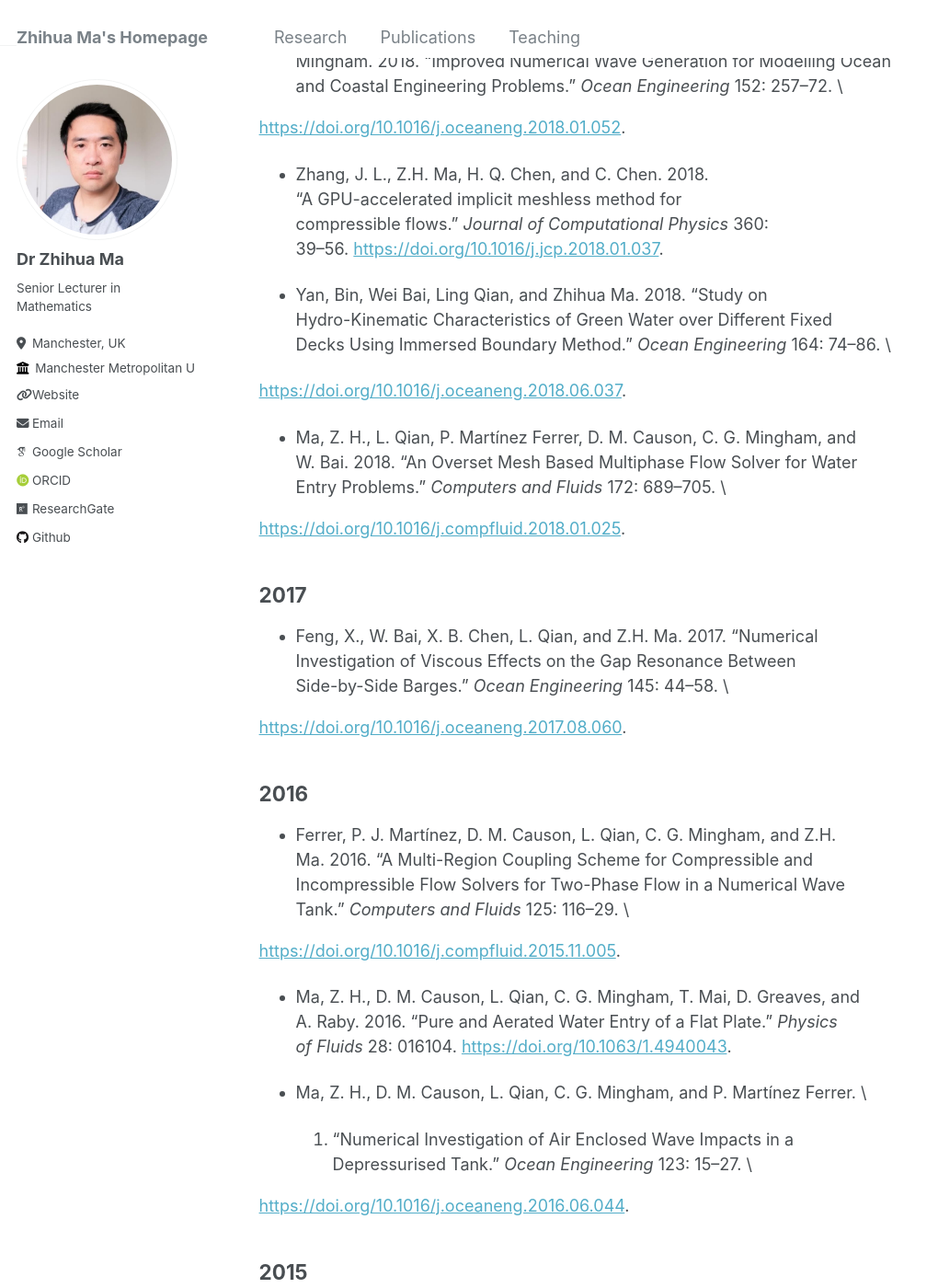
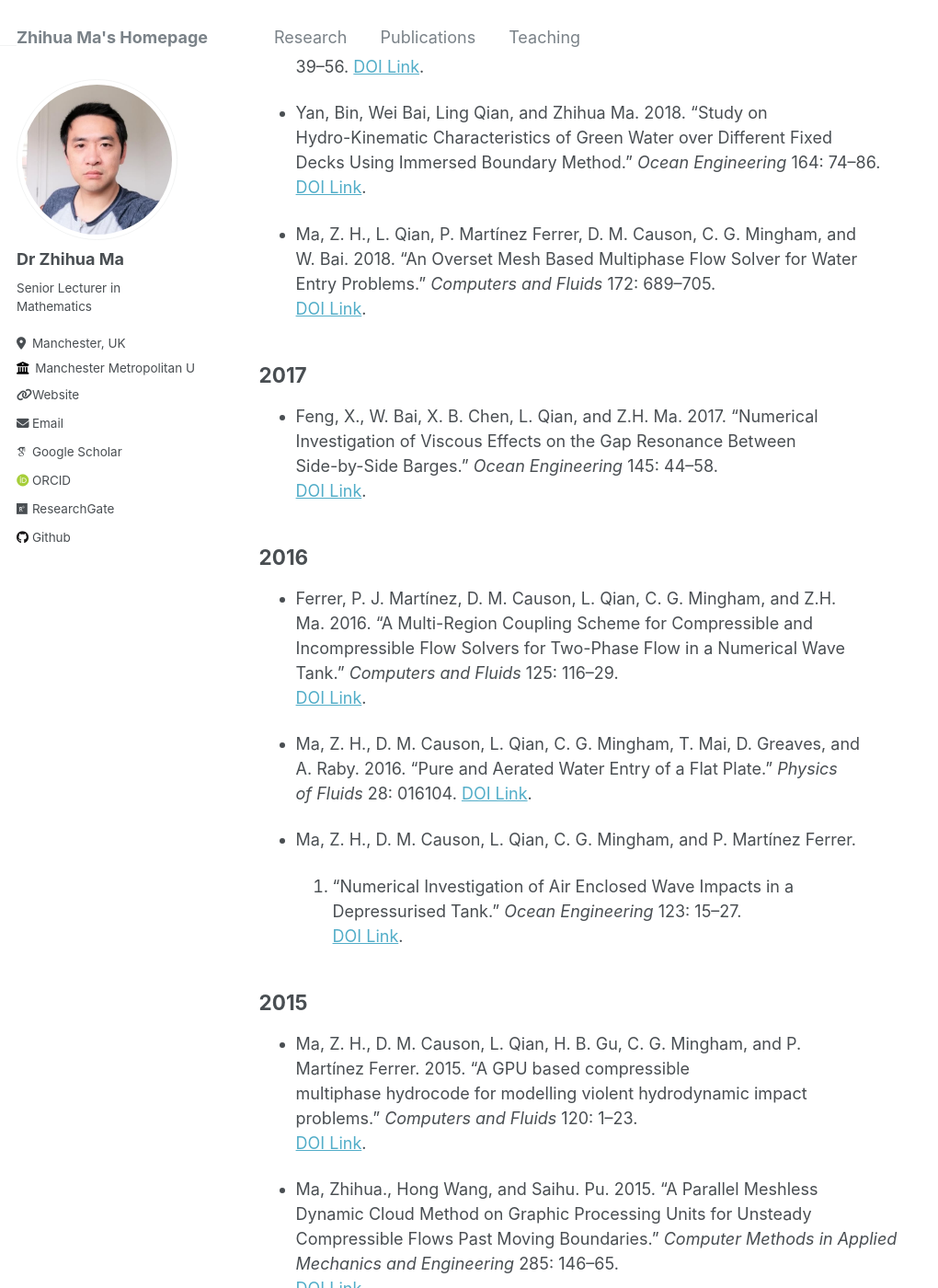
Before and after one commit to jackycfd/jackycfd.github.io, a Jekyll site: the page built from _pages/publications.md, in a window 1280 px wide and 1400 px high, scrolled down 2505 px. Shown: the whole window at 92% size, without its empty margins (0-1020 px from the left). Built offline with Jekyll 4.4.1, drawn with Linux system fonts in a browser that asks for light colours; some web fonts are replaced; some of the changed text lies outside the part shown.

Commit message:
update DOI link

```diff
--- a/_pages/publications.md
+++ b/_pages/publications.md
@@ -6,7 +6,7 @@ author_profile: true
 ---
 
 {% if site.author.googlescholar %}
-  <div class="wordwrap">You can also find my articles on <a href="{{site.author.googlescholar}}">my Google Scholar profile</a>.</div>
+  [DOI Link](div class="wordwrap")You can also find my articles on [DOI Link](a href="{{site.author.googlescholar}}")my Google Scholar profile[DOI Link](/a).[DOI Link](/div)
 {% endif %}
 
 {% include base_path %}
@@ -18,150 +18,150 @@ author_profile: true
 
 ## 2023
 
--  Rai, Ranjodh, Zhihua Ma, Zaibin Lin, Wei Bai, and Ling Qian. 2023. “A \
-  Stable Free-Surface Boundary Solution Method for Fully Nonlinear \
-  Potential Flow Models.” *Applied Ocean Research* 134 (May): 103500. \
-  <https://doi.org/10.1016/j.apor.2023.103500>.
+-  Rai, Ranjodh, Zhihua Ma, Zaibin Lin, Wei Bai, and Ling Qian. 2023. “A
+  Stable Free-Surface Boundary Solution Method for Fully Nonlinear
+  Potential Flow Models.” *Applied Ocean Research* 134 (May): 103500.
+  [DOI Link](https://doi.org/10.1016/j.apor.2023.103500).
 
 ## 2022
--  Khait, Anatoliy, Zhihua Ma, Ling Qian, Wei Bai, and Zaibin Lin. 2022. \
-  “Energy Dissipation and Non-Potential Effects in Wave Breaking.” \
-  *International Journal of Offshore and Polar Engineering* 32 (1): 87–96. \
-  <https://doi.org/10.17736/ijope.2022.ak43>.
+-  Khait, Anatoliy, Zhihua Ma, Ling Qian, Wei Bai, and Zaibin Lin. 2022.
+  “Energy Dissipation and Non-Potential Effects in Wave Breaking.”
+  *International Journal of Offshore and Polar Engineering* 32 (1): 87–96.
+  [DOI Link](https://doi.org/10.17736/ijope.2022.ak43).
 
 ## 2021
--  Khait, Anatoliy, and Zhihua Ma. 2021. “On an Eddy Viscosity Model for \
-  Energetic Deep-Water Surface Gravity Wave Breaking.” *Journal of Fluid \
-  Mechanics* 929: A29. <https://doi.org/10.1017/jfm.2021.863>.
+-  Khait, Anatoliy, and Zhihua Ma. 2021. “On an Eddy Viscosity Model for
+  Energetic Deep-Water Surface Gravity Wave Breaking.” *Journal of Fluid
+  Mechanics* 929: A29. [DOI Link](https://doi.org/10.1017/jfm.2021.863).
 
--  Lin, Zaibin, Ling Qian, Wei Bai, Zhihua Ma, Hao Chen, Jian-Guo Zhou, and \
-  Hanbin Gu. 2021. “A Finite Volume Based Fully Nonlinear Potential Flow \
-  Model for Water Wave Problems.” *Applied Ocean Research* 106: 102445. \
-  <https://doi.org/10.1016/j.apor.2020.102445>.
+-  Lin, Zaibin, Ling Qian, Wei Bai, Zhihua Ma, Hao Chen, Jian-Guo Zhou, and
+  Hanbin Gu. 2021. “A Finite Volume Based Fully Nonlinear Potential Flow
+  Model for Water Wave Problems.” *Applied Ocean Research* 106: 102445.
+  [DOI Link](https://doi.org/10.1016/j.apor.2020.102445).
 
 ## 2020
 
--  Chen, Hao, Zaibin Lin, Ling Qian, Zhihua Ma, and Wei Bai. 2020. “CFD \
-  Simulation of Wave Energy Converters in Focused Wave Groups Based on \
-  Overset Mesh.” *International Journal of Offshore and Polar Engineering* \
-  30: 70–77. <https://doi.org/10.17736/ijope.2020.jc778>.
+-  Chen, Hao, Zaibin Lin, Ling Qian, Zhihua Ma, and Wei Bai. 2020. “CFD
+  Simulation of Wave Energy Converters in Focused Wave Groups Based on
+  Overset Mesh.” *International Journal of Offshore and Polar Engineering*
+  30: 70–77. [DOI Link](https://doi.org/10.17736/ijope.2020.jc778).
 
--  Ransley, Edward J., Scott A. Brown, Martyn Hann, Deborah M. Greaves, \
-  Christian Windt, John Ringwood, Josh Davidson, et al. 2020. “Focused \
-  Wave Interactions with Floating Structures: A Blind Comparative Study.” \
-  *Proceedings of the Institution of Civil Engineers - Engineering and \
-  Computational Mechanics* xx (0): 1–16. \
-  <https://doi.org/10.1680/jencm.20.00006>.
+-  Ransley, Edward J., Scott A. Brown, Martyn Hann, Deborah M. Greaves,
+  Christian Windt, John Ringwood, Josh Davidson, et al. 2020. “Focused
+  Wave Interactions with Floating Structures: A Blind Comparative Study.”
+  *Proceedings of the Institution of Civil Engineers - Engineering and
+  Computational Mechanics* xx (0): 1–16.
+  [DOI Link](https://doi.org/10.1680/jencm.20.00006).
 
 
 
--  Ransley, Edward, Shiqiang Yan, Scott Brown, Martyn Hann, David Graham, \
-  Christian Windt, Pal Schmitt, et al. 2020. “A blind \
-  comparative study of focused wave interactions with floating structures \
-  (CCP-WSI Blind Test Series 3).” *International Journal of \
-  Offshore and Polar Engineering* 30: 1–10. \
-  <https://doi.org/10.17736/ijope.2020.jc774>.
+-  Ransley, Edward, Shiqiang Yan, Scott Brown, Martyn Hann, David Graham,
+  Christian Windt, Pal Schmitt, et al. 2020. “A blind
+  comparative study of focused wave interactions with floating structures
+  (CCP-WSI Blind Test Series 3).” *International Journal of
+  Offshore and Polar Engineering* 30: 1–10.
+  [DOI Link](https://doi.org/10.17736/ijope.2020.jc774).
 
 ## 2019
--  Chen, Hao, Ling Qian, Wei Bai, Zhihua Ma, Zaibin Lin, and Mi-An Xue. \
-  2019. “Oblique focused wave group generation and \
-  interaction with a fixed FPSO-shaped body: 3D CFD simulations and \
-  comparison with experiments.” *Ocean Engineering* 192: 106524. \
-  <https://doi.org/10.1016/j.oceaneng.2019.106524>.
+-  Chen, Hao, Ling Qian, Wei Bai, Zhihua Ma, Zaibin Lin, and Mi-An Xue.
+  2019. “Oblique focused wave group generation and
+  interaction with a fixed FPSO-shaped body: 3D CFD simulations and
+  comparison with experiments.” *Ocean Engineering* 192: 106524.
+  [DOI Link](https://doi.org/10.1016/j.oceaneng.2019.106524).
 
--  Chen, Hao, Ling Qian, Zhihua Ma, Wei Bai, Derek Causon, and Clive \
-  Mingham. 2019. “Application of an Overset Mesh Based Numerical Wave Tank \
-  for Modelling Realistic Free-Surface Hydrodynamic Problems.” *Ocean \
-  Engineering* 176: 97–117. \
-  <https://doi.org/10.1016/j.oceaneng.2019.02.001>.
+-  Chen, Hao, Ling Qian, Zhihua Ma, Wei Bai, Derek Causon, and Clive
+  Mingham. 2019. “Application of an Overset Mesh Based Numerical Wave Tank
+  for Modelling Realistic Free-Surface Hydrodynamic Problems.” *Ocean
+  Engineering* 176: 97–117.
+  [DOI Link](https://doi.org/10.1016/j.oceaneng.2019.02.001).
 
--  Ransley, Edward, Shiqiang Yan, Scott Andrew Brown, Tri Mai, David \
-  Graham, Qingwei Ma, Pierre-Henri Musiedlak, et al. 2019. “A Blind \
-  Comparative Study of Focused Wave Interactions with a Fixed FPSO-Like \
-  Structure (CCP-WSI Blind Test Series 1).” *International Journal of \
-  Offshore and Polar Engineering* 29 (2): 113–27. \
-  <https://doi.org/10.17736/ijope.2019.jc748>.
+-  Ransley, Edward, Shiqiang Yan, Scott Andrew Brown, Tri Mai, David
+  Graham, Qingwei Ma, Pierre-Henri Musiedlak, et al. 2019. “A Blind
+  Comparative Study of Focused Wave Interactions with a Fixed FPSO-Like
+  Structure (CCP-WSI Blind Test Series 1).” *International Journal of
+  Offshore and Polar Engineering* 29 (2): 113–27.
+  [DOI Link](https://doi.org/10.17736/ijope.2019.jc748).
 
 ## 2018
 
--  Ma, Zhihua, and Ling Qian. 2018. “Numerical Simulation of Wave Slamming  \
-  on Wedges and Ship Sections During Water Entry.” *Ocean System \
-  Engineering* 2: 183–99. <https://doi.org/10.12989/ose.2018.8.2.183>.
+-  Ma, Zhihua, and Ling Qian. 2018. “Numerical Simulation of Wave Slamming
+  on Wedges and Ship Sections During Water Entry.” *Ocean System
+  Engineering* 2: 183–99. [DOI Link](https://doi.org/10.12989/ose.2018.8.2.183).
 
--  Ferrer, P. J. Martinez, D. M. Causon, L. Qian, C. G. Mingham, and Z. H. \
-  Ma. 2018. “Numerical Simulation of Wave Slamming on a Flap Type \
-  Oscillating Wave Energy Device.” *International Journal of Offshore and \
-  Polar Engineering* 28: 65–71. \
-  <https://doi.org/10.17736/ijope.2018.as20>.
+-  Ferrer, P. J. Martinez, D. M. Causon, L. Qian, C. G. Mingham, and Z. H.
+  Ma. 2018. “Numerical Simulation of Wave Slamming on a Flap Type
+  Oscillating Wave Energy Device.” *International Journal of Offshore and
+  Polar Engineering* 28: 65–71.
+  [DOI Link](https://doi.org/10.17736/ijope.2018.as20).
 
--  Ferrer, P. J. Martínez, L. Qian, Z.H. Ma, D. M Causon, and C. G. \
-  Mingham. 2018. “Improved Numerical Wave Generation for Modelling Ocean \
-  and Coastal Engineering Problems.” *Ocean Engineering* 152: 257–72. \
-  <https://doi.org/10.1016/j.oceaneng.2018.01.052>.
+-  Ferrer, P. J. Martínez, L. Qian, Z.H. Ma, D. M Causon, and C. G.
+  Mingham. 2018. “Improved Numerical Wave Generation for Modelling Ocean
+  and Coastal Engineering Problems.” *Ocean Engineering* 152: 257–72.
+  [DOI Link](https://doi.org/10.1016/j.oceaneng.2018.01.052).
 
--  Zhang, J. L., Z.H. Ma, H. Q. Chen, and C. Chen. 2018. \
-  “A GPU-accelerated implicit meshless method for \
-  compressible flows.” *Journal of Computational Physics* 360: \
-  39–56. <https://doi.org/10.1016/j.jcp.2018.01.037>.
+-  Zhang, J. L., Z.H. Ma, H. Q. Chen, and C. Chen. 2018.
+  “A GPU-accelerated implicit meshless method for
+  compressible flows.” *Journal of Computational Physics* 360:
+  39–56. [DOI Link](https://doi.org/10.1016/j.jcp.2018.01.037).
 
 
--  Yan, Bin, Wei Bai, Ling Qian, and Zhihua Ma. 2018. “Study on \
-  Hydro-Kinematic Characteristics of Green Water over Different Fixed \
-  Decks Using Immersed Boundary Method.” *Ocean Engineering* 164: 74–86. \
-  <https://doi.org/10.1016/j.oceaneng.2018.06.037>.
+-  Yan, Bin, Wei Bai, Ling Qian, and Zhihua Ma. 2018. “Study on
+  Hydro-Kinematic Characteristics of Green Water over Different Fixed
+  Decks Using Immersed Boundary Method.” *Ocean Engineering* 164: 74–86.
+  [DOI Link](https://doi.org/10.1016/j.oceaneng.2018.06.037).
 
--  Ma, Z. H., L. Qian, P. Martínez Ferrer, D. M. Causon, C. G. Mingham, and \
-  W. Bai. 2018. “An Overset Mesh Based Multiphase Flow Solver for Water \
-  Entry Problems.” *Computers and Fluids* 172: 689–705. \
-  <https://doi.org/10.1016/j.compfluid.2018.01.025>.
+-  Ma, Z. H., L. Qian, P. Martínez Ferrer, D. M. Causon, C. G. Mingham, and
+  W. Bai. 2018. “An Overset Mesh Based Multiphase Flow Solver for Water
+  Entry Problems.” *Computers and Fluids* 172: 689–705.
+  [DOI Link](https://doi.org/10.1016/j.compfluid.2018.01.025).
 
 ## 2017
--  Feng, X., W. Bai, X. B. Chen, L. Qian, and Z.H. Ma. 2017. “Numerical \
-  Investigation of Viscous Effects on the Gap Resonance Between \
-  Side-by-Side Barges.” *Ocean Engineering* 145: 44–58. \
-  <https://doi.org/10.1016/j.oceaneng.2017.08.060>.
+-  Feng, X., W. Bai, X. B. Chen, L. Qian, and Z.H. Ma. 2017. “Numerical
+  Investigation of Viscous Effects on the Gap Resonance Between
+  Side-by-Side Barges.” *Ocean Engineering* 145: 44–58.
+  [DOI Link](https://doi.org/10.1016/j.oceaneng.2017.08.060).
 
 
 ## 2016
--  Ferrer, P. J. Martínez, D. M. Causon, L. Qian, C. G. Mingham, and Z.H. \
-  Ma. 2016. “A Multi-Region Coupling Scheme for Compressible and \
-  Incompressible Flow Solvers for Two-Phase Flow in a Numerical Wave \
-  Tank.” *Computers and Fluids* 125: 116–29. \
-  <https://doi.org/10.1016/j.compfluid.2015.11.005>.
+-  Ferrer, P. J. Martínez, D. M. Causon, L. Qian, C. G. Mingham, and Z.H.
+  Ma. 2016. “A Multi-Region Coupling Scheme for Compressible and
+  Incompressible Flow Solvers for Two-Phase Flow in a Numerical Wave
+  Tank.” *Computers and Fluids* 125: 116–29.
+  [DOI Link](https://doi.org/10.1016/j.compfluid.2015.11.005).
 
--  Ma, Z. H., D. M. Causon, L. Qian, C. G. Mingham, T. Mai, D. Greaves, and \
-  A. Raby. 2016. “Pure and Aerated Water Entry of a Flat Plate.” *Physics \
-  of Fluids* 28: 016104. <https://doi.org/10.1063/1.4940043>.
+-  Ma, Z. H., D. M. Causon, L. Qian, C. G. Mingham, T. Mai, D. Greaves, and
+  A. Raby. 2016. “Pure and Aerated Water Entry of a Flat Plate.” *Physics
+  of Fluids* 28: 016104. [DOI Link](https://doi.org/10.1063/1.4940043).
 
--  Ma, Z. H., D. M. Causon, L. Qian, C. G. Mingham, and P. Martínez Ferrer. \
-  2016. “Numerical Investigation of Air Enclosed Wave Impacts in a \
-  Depressurised Tank.” *Ocean Engineering* 123: 15–27. \
-  <https://doi.org/10.1016/j.oceaneng.2016.06.044>.
+-  Ma, Z. H., D. M. Causon, L. Qian, C. G. Mingham, and P. Martínez Ferrer.
+  2016. “Numerical Investigation of Air Enclosed Wave Impacts in a
+  Depressurised Tank.” *Ocean Engineering* 123: 15–27.
+  [DOI Link](https://doi.org/10.1016/j.oceaneng.2016.06.044).
 
 ## 2015
--  Ma, Z. H., D. M. Causon, L. Qian, H. B. Gu, C. G. Mingham, and P. \
-  Martínez Ferrer. 2015. “A GPU based compressible \
-  multiphase hydrocode for modelling violent hydrodynamic impact \
-  problems.” *Computers and Fluids* 120: 1–23. \
-  <https://doi.org/10.1016/j.compfluid.2015.07.010>.
+-  Ma, Z. H., D. M. Causon, L. Qian, H. B. Gu, C. G. Mingham, and P.
+  Martínez Ferrer. 2015. “A GPU based compressible
+  multiphase hydrocode for modelling violent hydrodynamic impact
+  problems.” *Computers and Fluids* 120: 1–23.
+  [DOI Link](https://doi.org/10.1016/j.compfluid.2015.07.010).
 
--  Ma, Zhihua., Hong Wang, and Saihu. Pu. 2015. “A Parallel Meshless \
-  Dynamic Cloud Method on Graphic Processing Units for Unsteady \
-  Compressible Flows Past Moving Boundaries.” *Computer Methods in Applied \
-  Mechanics and Engineering* 285: 146–65. \
-  <https://doi.org/10.1016/j.cma.2014.11.010>.
+-  Ma, Zhihua., Hong Wang, and Saihu. Pu. 2015. “A Parallel Meshless
+  Dynamic Cloud Method on Graphic Processing Units for Unsteady
+  Compressible Flows Past Moving Boundaries.” *Computer Methods in Applied
+  Mechanics and Engineering* 285: 146–65.
+  [DOI Link](https://doi.org/10.1016/j.cma.2014.11.010).
 
 ## 2014
--  Ma, Z. H., H. Wang, and S. H. Pu. 2014. “GPU Computing of Compressible \
-  Flow Problems by a Meshless Method with Space-Filling Curves.” *Journal \
-  of Computational Physics* 263: 113–35. \
-  <https://doi.org/10.1016/j.jcp.2014.01.023>. \
+-  Ma, Z. H., H. Wang, and S. H. Pu. 2014. “GPU Computing of Compressible
+  Flow Problems by a Meshless Method with Space-Filling Curves.” *Journal
+  of Computational Physics* 263: 113–35.
+  [DOI Link](https://doi.org/10.1016/j.jcp.2014.01.023).
 
--  Ma, Z. H., D. M. Causon, L. Qian, C. G. Mingham, H. B. Gu, and P. \
-  Martínez Ferrer. 2014. “A Compressible Multiphase Flow Model for Violent \
-  Aerated Wave Impact Problems.” *Proceedings of the Royal Society A* 470 \
-  (2172): 20140542. \
-  <https://doi.org/10.1098/rspa.2014.0542>.
+-  Ma, Z. H., D. M. Causon, L. Qian, C. G. Mingham, H. B. Gu, and P.
+  Martínez Ferrer. 2014. “A Compressible Multiphase Flow Model for Violent
+  Aerated Wave Impact Problems.” *Proceedings of the Royal Society A* 470
+  (2172): 20140542.
+  [DOI Link](https://doi.org/10.1098/rspa.2014.0542).
 
 ## 2013
 
@@ -169,66 +169,66 @@ author_profile: true
 
 ## 2011
 
--  Ma, Z. H., L. Qian, D. M. Causon, H. B. Gu, and C. G. Mingham. 2011. “A \
-  Cartesian Ghost-Cell Multigrid Poisson Solver for Incompressible Flows.” \
-  *International Journal for Numerical Methods in Engineering* 85 (2): \
-  230–46. <https://doi.org/10.1002/nme.2967>.
+-  Ma, Z. H., L. Qian, D. M. Causon, H. B. Gu, and C. G. Mingham. 2011. “A
+  Cartesian Ghost-Cell Multigrid Poisson Solver for Incompressible Flows.”
+  *International Journal for Numerical Methods in Engineering* 85 (2):
+  230–46. [DOI Link](https://doi.org/10.1002/nme.2967).
 
 ## 2010
 
 ## 2009
--  Wu, Xiaojun, Hongquan Chen, Youqi Deng, and Zhihua Ma. 2009. “CFD \
+-  Wu, Xiaojun, Hongquan Chen, Youqi Deng, and Zhihua Ma. 2009. “CFD
   Analysis of Grid Fins.” *Acta Aerodynamica Sinica* 27 (1): 78–82.
 
--  Wu, Xiaojun, Mingsheng Ma, Youqi Deng, and Zhihua Ma. 2009. \
-  “Navier-Stokes Computations of a Grid Fin Missile on Hybrid \
-  Structured-Unstructured Grids.” *Acta Aerodynamica Sinica* 27 (4): \
+-  Wu, Xiaojun, Mingsheng Ma, Youqi Deng, and Zhihua Ma. 2009.
+  “Navier-Stokes Computations of a Grid Fin Missile on Hybrid
+  Structured-Unstructured Grids.” *Acta Aerodynamica Sinica* 27 (4):
   419–23.
 
--  Wang, Hong, Hongquan Chen, Zhihua Ma, and Saihu Pu. 2009. “Gridless \
-  Method for Solving Moving Boundary Problems and Its Dynamic Cloud of \
-  Points.” *Journal of Nanjing University of Aeronautics and Astronautics* \
+-  Wang, Hong, Hongquan Chen, Zhihua Ma, and Saihu Pu. 2009. “Gridless
+  Method for Solving Moving Boundary Problems and Its Dynamic Cloud of
+  Points.” *Journal of Nanjing University of Aeronautics and Astronautics*
   41 (3): 296–301.
 
 
 ## 2008
 
--  Rao, Ling, Hongquan Chen, and Zhihua Ma. 2008. “Fictitious Domain Method \
-  for Solution of Symmetric and Nozzle Flows.” *Journal of Nanjing \
+-  Rao, Ling, Hongquan Chen, and Zhihua Ma. 2008. “Fictitious Domain Method
+  for Solution of Symmetric and Nozzle Flows.” *Journal of Nanjing
   University of Aeronautics and Astronautics* 40 (3): 297–301.
 
--  Ma, Zhihua, Hongquan Chen, Xiaojun Wu, Ling Rao, and Hong Wang. 2008. “A \
-  New Type Hybrid Algorithm Using Local Gridless Techniques.” *Acta \
+-  Ma, Zhihua, Hongquan Chen, Xiaojun Wu, Ling Rao, and Hong Wang. 2008. “A
+  New Type Hybrid Algorithm Using Local Gridless Techniques.” *Acta
   Aerodynamica Sinica* 26 (3): 344–348+371.
 
--  Wu, Mingsheng And Deng, Xiaojun And Ma. 2008. “Two Turbulence Models for \
-  the Computation of Transonic Flow.” *Acta Aerodynamica Sinica* 26 (1): \
+-  Wu, Mingsheng And Deng, Xiaojun And Ma. 2008. “Two Turbulence Models for
+  the Computation of Transonic Flow.” *Acta Aerodynamica Sinica* 26 (1):
   85–90.
 
--  Ma, Z. H., Emad N. Abdulwahab, and Hongquan Chen. 2008. “A Local \
-  Meshless Method for Solving Compressible Euler Equations.” *Space \
+-  Ma, Z. H., Emad N. Abdulwahab, and Hongquan Chen. 2008. “A Local
+  Meshless Method for Solving Compressible Euler Equations.” *Space
   Research Journal* 1: 1–16.
 
--  Ma, Zhihua, Hongquan Chen, and Chunhua Zhou. 2008. “A Study of Point \
-  Moving Adaptivity in Gridless Method.” *Computer Methods in Applied \
+-  Ma, Zhihua, Hongquan Chen, and Chunhua Zhou. 2008. “A Study of Point
+  Moving Adaptivity in Gridless Method.” *Computer Methods in Applied
   Mechanics and Engineering* 197 (21-24): 1926–37.
-  <https://doi.org/10.1016/j.cma.2007.12.012>.
+  [DOI Link](https://doi.org/10.1016/j.cma.2007.12.012).
 
 ## 2007
 
 ## 2006
 
--  Ma, Zhihua, Hongquan Chen, and Xiaojun Wu. 2006. “A Gridless-Finite \
-  Volume Hybrid Algorithm for Euler Equations.” *Chinese Journal of \
-  Aeronautics* 19 (4): 286–94. \
-  <https://doi.org/10.1016/S1000-9361(11)60330-0>.
+-  Ma, Zhihua, Hongquan Chen, and Xiaojun Wu. 2006. “A Gridless-Finite
+  Volume Hybrid Algorithm for Euler Equations.” *Chinese Journal of
+  Aeronautics* 19 (4): 286–94.
+  [DOI Link](https://doi.org/10.1016/S1000-9361(11)60330-0).
 
 ## 2005
 
--  Ma, Zhihua, and Hongquan Chen. 2005a. “Mesh Free Adaptive Algorithm for \
-  Solving Euler Equations on Structured Grid Points.” *Transactions of \
+-  Ma, Zhihua, and Hongquan Chen. 2005a. “Mesh Free Adaptive Algorithm for
+  Solving Euler Equations on Structured Grid Points.” *Transactions of
   Nanjing University of Aeronautics and Astronautics* 22 (4): 271–75.
 
--  Ma, Zhihua, and Hongquan Chen. 2005b. “Simulations of Transonic Inviscid Flows over Airfoils Using \
-  Meshfree Adaptive Algorithm.” *Modern Physics Letters B* 19: 1491–94. \
-  <https://doi.org/10.1142/S0217984905009730>.
+-  Ma, Zhihua, and Hongquan Chen. 2005b. “Simulations of Transonic Inviscid Flows over Airfoils Using
+  Meshfree Adaptive Algorithm.” *Modern Physics Letters B* 19: 1491–94.
+  [DOI Link](https://doi.org/10.1142/S0217984905009730).
```
